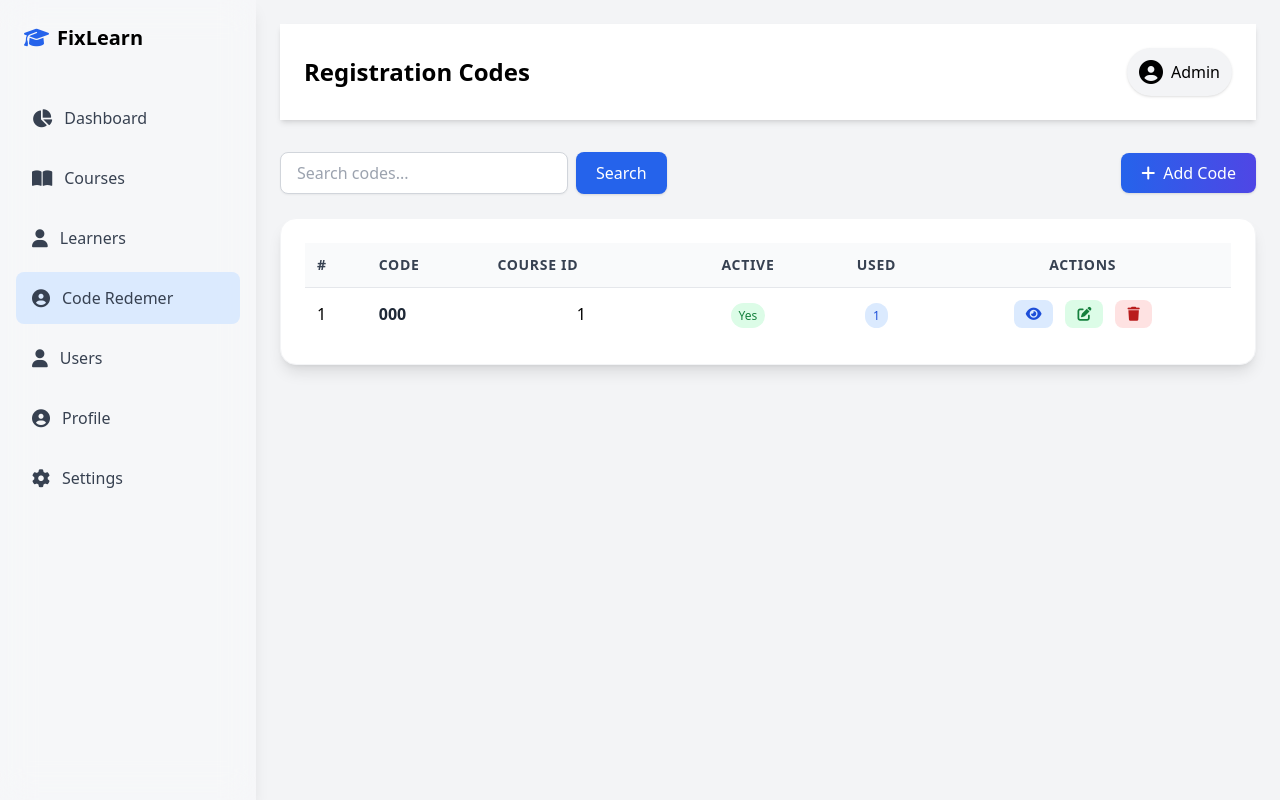
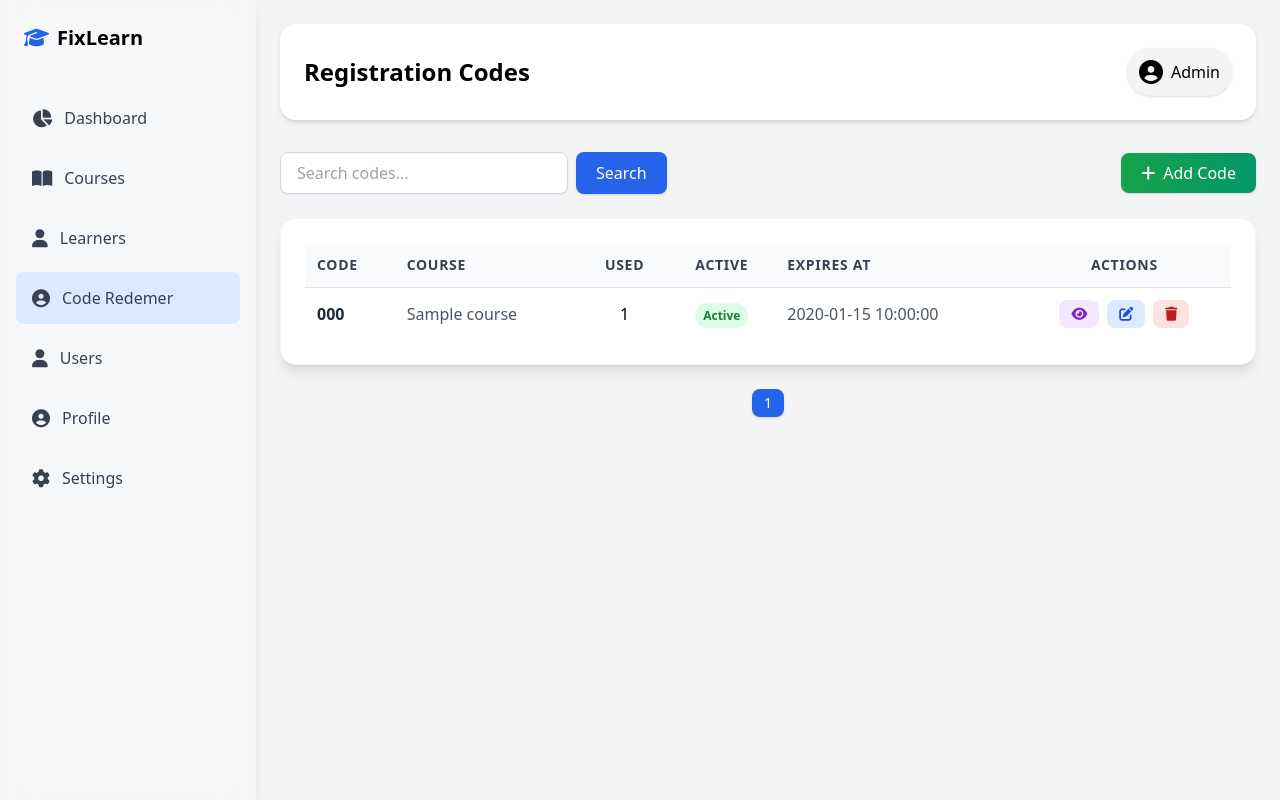
Before and after one commit to PrinceRamos7/Course-Ware, a PHP site: page /code_redeemer.php in a window 1280 px wide. Run offline with PHP 8.4, Linux system fonts and the light colour scheme; tables that the repository leaves empty or names only in its code hold one stand-in row (values such as "Sample post"); some libraries are stand-ins or nearby versions.

Commit message:
Courseware 2.0

```diff
--- a/Admin/code_redeemer.php
+++ b/Admin/code_redeemer.php
@@ -6,6 +6,9 @@ $limit = 5;
 $page = isset($_GET['page']) ? max(1, (int)$_GET['page']) : 1;
 $search = isset($_GET['search']) ? trim($_GET['search']) : '';
 $offset = ($page - 1) * $limit;
+
+// Fetch courses for dropdown
+$courses = $conn->query("SELECT id, title FROM courses ORDER BY title ASC")->fetchAll(PDO::FETCH_ASSOC);
 
 // Count total codes
 $count_sql = "SELECT COUNT(*) AS total FROM registration_codes";
@@ -18,10 +21,11 @@ else $stmt->execute();
 $total_codes = $stmt->fetch(PDO::FETCH_ASSOC)['total'];
 $total_pages = ceil($total_codes / $limit);
 
-// Fetch codes with usage count
+// Fetch codes with course title + usage count
 $codes_sql = "
-    SELECT rc.*, COUNT(rcu.id) AS used_count
+    SELECT rc.*, c.title AS course_title, COUNT(rcu.id) AS used_count
     FROM registration_codes rc
+    LEFT JOIN courses c ON rc.course_id = c.id
     LEFT JOIN registration_code_uses rcu ON rc.id = rcu.registration_code_id
 ";
 if ($search !== '') $codes_sql .= " WHERE rc.code LIKE :search";
@@ -39,17 +43,15 @@ $codes_result = $stmt->fetchAll(PDO::FETCH_ASSOC);
 <head>
 <meta charset="UTF-8"/>
 <meta name="viewport" content="width=device-width, initial-scale=1.0"/>
-<title>Registration Codes - Admin Panel</title>
+<title>Registration Codes - FixLearn</title>
 <script src="https://cdn.tailwindcss.com"></script>
 <link rel="stylesheet" href="https://cdnjs.cloudflare.com/ajax/libs/font-awesome/6.4.0/css/all.min.css"/>
 <style>
-.sidebar-modal {
-  position: absolute; right:0; top:0; height:100%; width:28rem;
-  background:white; padding:1.5rem; overflow-y:auto;
-  transform: translateX(100%); transition: transform 0.3s ease;
-}
+  .fade-slide { opacity: 0; transform: translateY(20px); transition: opacity .8s ease, transform .8s ease; }
+  .fade-slide.show { opacity: 1; transform: translateY(0); }
+  .sidebar-modal { position: fixed; top: 0; right: 0; height: 100%; max-width: 32rem; background: white; z-index: 50; transform: translateX(100%); transition: transform 0.3s ease; overflow-y: auto; box-shadow: -4px 0 12px rgba(0,0,0,0.2); padding: 1.5rem; }
   .sidebar-modal.show { transform: translateX(0); }
-.modal-overlay { position:absolute; inset:0; background:black; opacity:0.4; }
+  .modal-overlay { position: fixed; inset: 0; background: rgba(0,0,0,0.4); z-index: 40; }
 </style>
 </head>
 <body class="bg-gray-100 min-h-screen flex">
@@ -57,7 +59,7 @@ $codes_result = $stmt->fetchAll(PDO::FETCH_ASSOC);
 
 <div class="flex-1 flex flex-col p-6">
   <!-- Header -->
-  <header class="bg-white shadow-md p-6 flex justify-between items-center mb-8">
+  <header class="bg-white shadow-md p-6 flex justify-between items-center mb-8 rounded-2xl">
     <h1 class="text-2xl font-bold">Registration Codes</h1>
     <button class="flex items-center space-x-2 px-3 py-2 rounded-full shadow bg-gray-100 hover:bg-gray-200 transition">
       <i class="fas fa-user-circle text-2xl"></i><span>Admin</span>
@@ -66,72 +68,49 @@ $codes_result = $stmt->fetchAll(PDO::FETCH_ASSOC);
 
   <!-- Search + Add -->
   <div class="flex flex-col sm:flex-row justify-between items-center mb-6 gap-3">
-    <!-- Search -->
     <form method="GET" class="flex w-full sm:w-auto gap-2">
-      <input
-        type="text"
-        name="search"
-        value="<?= htmlspecialchars($search); ?>"
-        placeholder="Search codes..."
-        class="w-full sm:w-72 px-4 py-2 border border-gray-300 rounded-lg shadow-sm focus:outline-none focus:ring-2 focus:ring-blue-500 focus:border-blue-500 transition"
-      >
-      <button
-        type="submit"
-        class="px-5 py-2 bg-blue-600 text-white font-medium rounded-lg shadow hover:bg-blue-700 active:scale-95 transition"
-      >
-        Search
-      </button>
+      <input type="text" name="search" value="<?= htmlspecialchars($search); ?>" placeholder="Search codes..." class="w-full sm:w-72 px-4 py-2 border border-gray-300 rounded-lg shadow-sm focus:outline-none focus:ring-2 focus:ring-blue-500 transition">
+      <button type="submit" class="px-5 py-2 bg-blue-600 text-white font-medium rounded-lg shadow hover:bg-blue-700 transition">Search</button>
     </form>
-
-    <!-- Add Code -->
-    <button
-      id="openAddCode"
-      class="flex items-center gap-2 px-5 py-2 bg-gradient-to-r from-blue-600 to-indigo-600 text-white font-medium rounded-lg shadow hover:from-blue-700 hover:to-indigo-700 active:scale-95 transition"
-    >
+    <button id="openAddModal" class="flex items-center gap-2 px-5 py-2 bg-gradient-to-r from-green-600 to-emerald-600 text-white font-medium rounded-lg shadow hover:from-green-700 hover:to-emerald-700 transition">
       <i class="fas fa-plus"></i> Add Code
     </button>
   </div>
 
   <!-- Codes Table -->
-  <div class="bg-white p-6 rounded-2xl shadow-lg border border-gray-100 overflow-hidden">
+  <div class="bg-white p-6 rounded-2xl shadow-lg border border-gray-100 overflow-hidden fade-slide">
     <div class="overflow-x-auto">
       <table class="w-full text-left border-collapse">
         <thead>
           <tr class="bg-gray-50 text-gray-700 text-sm uppercase tracking-wider">
-            <th class="p-3 border-b font-semibold">#</th>
             <th class="p-3 border-b font-semibold">Code</th>
-            <th class="p-3 border-b font-semibold">Course ID</th>
+            <th class="p-3 border-b font-semibold">Course</th>
+            <th class="p-3 border-b font-semibold text-center">Used</th>
             <th class="p-3 border-b font-semibold text-center">Active</th>
-            <th class="p-3 border-b font-semibold text-center">Used</th>
+            <th class="p-3 border-b font-semibold">Expires At</th>
             <th class="p-3 border-b font-semibold text-center">Actions</th>
           </tr>
         </thead>
         <tbody class="divide-y divide-gray-100">
-          <?php if (!empty($codes_result)): ?>
-            <?php $i = $offset + 1; foreach ($codes_result as $row): ?>
+          <?php if ($codes_result): ?>
+            <?php foreach ($codes_result as $row): ?>
               <tr class="hover:bg-gray-50 transition">
-                <td class="p-3"><?= $i++; ?></td>
                 <td class="p-3 font-semibold text-gray-800"><?= htmlspecialchars($row['code']); ?></td>
-                <td class="p-3 text-center"><?= $row['course_id']; ?></td>
+                <td class="p-3 text-gray-600"><?= htmlspecialchars($row['course_title'] ?? 'N/A'); ?></td>
+                <td class="p-3 text-center"><?= $row['used_count']; ?></td>
                 <td class="p-3 text-center">
-                  <?= $row['active'] ? '<span class="px-2 py-1 bg-green-100 text-green-700 rounded-full text-xs">Yes</span>'
-                                     : '<span class="px-2 py-1 bg-red-100 text-red-700 rounded-full text-xs">No</span>'; ?>
+                  <?= $row['active'] ? '<span class="px-2 py-1 text-xs font-semibold bg-green-100 text-green-700 rounded-full">Active</span>' : '<span class="px-2 py-1 text-xs font-semibold bg-red-100 text-red-700 rounded-full">Inactive</span>'; ?>
                 </td>
-                <td class="p-3 text-center">
-                  <span class="px-2 py-1 bg-blue-100 text-blue-700 rounded-full text-xs"><?= $row['used_count']; ?></span>
-                </td>
-                <td class="p-3 flex justify-center gap-3">
-                  <!-- View students button -->
-                  <button
-                    class="px-3 py-1 text-sm font-medium bg-blue-100 text-blue-700 rounded-lg hover:bg-blue-200 transition viewCodeBtn"
+                <td class="p-3 text-gray-600"><?= $row['expires_at']; ?></td>
+                <td class="p-3 flex justify-center gap-2">
+                  <!-- View Users -->
+                  <button class="viewBtn px-3 py-1 text-sm font-medium bg-purple-100 text-purple-700 rounded-lg hover:bg-purple-200 transition"
                     data-id="<?= $row['id']; ?>"
                     data-code="<?= htmlspecialchars($row['code']); ?>">
                     <i class="fas fa-eye"></i>
                   </button>
-
-                  <!-- Edit button -->
-                  <button
-                     class="px-3 py-1 text-sm font-medium bg-green-100 text-green-700 rounded-lg hover:bg-green-200 transition editCodeBtn"
+                  <!-- Edit -->
+                  <button class="editBtn px-3 py-1 text-sm font-medium bg-blue-100 text-blue-700 rounded-lg hover:bg-blue-200 transition"
                     data-id="<?= $row['id']; ?>"
                     data-code="<?= htmlspecialchars($row['code']); ?>"
                     data-course="<?= $row['course_id']; ?>"
@@ -139,11 +118,8 @@ $codes_result = $stmt->fetchAll(PDO::FETCH_ASSOC);
                     data-expires="<?= $row['expires_at']; ?>">
                     <i class="fas fa-edit"></i>
                   </button>
-
-                  <!-- Delete button -->
-                  <a href="registration_code_code.php?id=<?= $row['id']; ?>"
-                     onclick="return confirm('Delete this code?');"
-                     class="px-3 py-1 text-sm font-medium bg-red-100 text-red-700 rounded-lg hover:bg-red-200 transition">
+                  <!-- Delete -->
+                  <a href="registration_code.php?action=delete&id=<?= $row['id']; ?>" onclick="return confirm('Delete this code?');" class="px-3 py-1 text-sm font-medium bg-red-100 text-red-700 rounded-lg hover:bg-red-200 transition">
                     <i class="fas fa-trash"></i>
                   </a>
                 </td>
@@ -151,196 +127,186 @@ $codes_result = $stmt->fetchAll(PDO::FETCH_ASSOC);
             <?php endforeach; ?>
           <?php else: ?>
             <tr>
-              <td colspan="6" class="p-6 text-center text-gray-500">No registration codes found.</td>
+              <td colspan="6" class="p-4 text-center text-gray-500">No codes found.</td>
             </tr>
           <?php endif; ?>
         </tbody>
       </table>
     </div>
+  </div>
 
   <!-- Pagination -->
-    <?php if ($total_pages > 1): ?>
-      <div class="mt-6 flex justify-center flex-wrap gap-2">
-        <?php for($p=1; $p<=$total_pages; $p++): ?>
-          <a href="?page=<?= $p; ?>&search=<?= urlencode($search); ?>"
-             class="px-4 py-2 rounded-lg text-sm font-medium shadow-sm transition
-             <?= $p==$page ? 'bg-blue-600 text-white shadow-md' : 'bg-gray-100 text-gray-700 hover:bg-gray-200'; ?>">
-            <?= $p; ?>
-          </a>
+  <div class="mt-6 flex justify-center space-x-2">
+    <?php for ($i = 1; $i <= $total_pages; $i++): ?>
+      <a href="?page=<?= $i ?>&search=<?= urlencode($search) ?>" class="px-3 py-1 rounded-lg text-sm font-medium <?= $i == $page ? 'bg-blue-600 text-white shadow' : 'bg-gray-200 hover:bg-gray-300' ?>"><?= $i ?></a>
     <?php endfor; ?>
-      </div>
-    <?php endif; ?>
   </div>
 </div>
 
-<!-- Add Code Modal -->
-<div id="addCodeModal" class="hidden fixed inset-0 z-50 flex">
-  <div class="modal-overlay" id="closeAddCode"></div>
-  <div class="sidebar-modal" id="addCodeContent">
-    <h3 class="text-2xl font-bold mb-4">Add Registration Code</h3>
-    <form method="POST" action="registration_code_code.php">
+<!-- View Modal -->
+<div id="viewModal" class="hidden modal-overlay flex items-center justify-center">
+  <div id="viewContent" class="sidebar-modal w-full sm:w-[32rem]">
+    <h2 class="text-xl font-bold mb-4">Users of Code <span id="viewCodeName"></span></h2>
+    <div id="viewUsers" class="space-y-2">
+      <p class="text-gray-500">Loading...</p>
+    </div>
+    <div class="flex justify-end mt-4">
+      <button id="closeView" class="px-4 py-2 bg-gray-200 rounded-lg hover:bg-gray-300 transition">Close</button>
+    </div>
+  </div>
+</div>
+
+<!-- Add Modal -->
+<div id="addModal" class="hidden modal-overlay flex items-center justify-center">
+  <div id="addContent" class="sidebar-modal">
+    <h2 class="text-xl font-bold mb-4">Add Code</h2>
+    <form method="post" action="registration_code.php" class="space-y-4">
       <input type="hidden" name="action" value="add">
-      <div class="mb-4">
-        <label class="block text-gray-700 mb-1">Code</label>
-        <input type="text" name="code" class="w-full p-3 border rounded-lg focus:outline-none focus:ring-2 focus:ring-blue-500" required>
+      <div>
+        <label class="block mb-1 font-medium">Code</label>
+        <input type="text" name="code" class="w-full p-2 border rounded-lg" required>
       </div>
-      <div class="mb-4">
-        <label class="block text-gray-700 mb-1">Course ID</label>
-        <input type="number" name="course_id" class="w-full p-3 border rounded-lg focus:outline-none focus:ring-2 focus:ring-blue-500" required>
+      <div>
+        <label class="block mb-1 font-medium">Course</label>
+        <select name="course_id" class="w-full p-2 border rounded-lg" required>
+          <option value="">-- Select Course --</option>
+          <?php foreach ($courses as $c): ?>
+            <option value="<?= $c['id']; ?>"><?= htmlspecialchars($c['title']); ?></option>
+          <?php endforeach; ?>
+        </select>
       </div>
-      <div class="mb-4">
-        <label class="block text-gray-700 mb-1">Expires At</label>
-        <input type="datetime-local" name="expires_at" class="w-full p-3 border rounded-lg focus:outline-none focus:ring-2 focus:ring-blue-500">
+      <div>
+        <label class="block mb-1 font-medium">Active</label>
+        <select name="active" class="w-full p-2 border rounded-lg">
+          <option value="1">Yes</option>
+          <option value="0">No</option>
+        </select>
+      </div>
+      <div>
+        <label class="block mb-1 font-medium">Expires At</label>
+        <input type="datetime-local" name="expires_at" class="w-full p-2 border rounded-lg">
       </div>
       <div class="flex justify-end gap-2">
-        <button type="button" id="cancelAddCode" class="px-4 py-2 bg-gray-200 rounded-md hover:bg-gray-300 transition">Cancel</button>
-        <button type="submit" name="btn_add" class="px-4 py-2 bg-blue-600 text-white rounded-md hover:bg-blue-700 transition">Add</button>
+        <button type="button" id="closeAdd" class="px-4 py-2 bg-gray-200 rounded-lg hover:bg-gray-300 transition">Cancel</button>
+        <button type="submit" name="btn_save" class="px-4 py-2 bg-green-600 text-white rounded-lg hover:bg-green-700 transition">Save</button>
       </div>
     </form>
   </div>
 </div>
 
-<!-- Edit Code Modal -->
-<div id="editCodeModal" class="hidden fixed inset-0 z-50 flex">
-  <div class="modal-overlay" id="closeEditCode"></div>
-  <div class="sidebar-modal" id="editCodeContent">
-    <h3 class="text-2xl font-bold mb-4">Edit Registration Code</h3>
-    <form method="POST" action="registration_code_code.php">
+<!-- Edit Modal -->
+<div id="editModal" class="hidden modal-overlay flex items-center justify-center">
+  <div id="editContent" class="sidebar-modal">
+    <h2 class="text-xl font-bold mb-4">Edit Code</h2>
+    <form method="post" action="registration_code.php" class="space-y-4">
       <input type="hidden" name="action" value="edit">
       <input type="hidden" name="id" id="editCodeId">
-      <div class="mb-4">
-        <label class="block text-gray-700 mb-1">Code</label>
-        <input type="text" name="code" id="editCode" class="w-full p-3 border rounded-lg focus:outline-none focus:ring-2 focus:ring-blue-500" required>
+      <div>
+        <label class="block mb-1 font-medium">Code</label>
+        <input type="text" name="code" id="editCode" class="w-full p-2 border rounded-lg" required>
       </div>
-      <div class="mb-4">
-        <label class="block text-gray-700 mb-1">Course ID</label>
-        <input type="number" name="course_id" id="editCourse" class="w-full p-3 border rounded-lg focus:outline-none focus:ring-2 focus:ring-blue-500" required>
+      <div>
+        <label class="block mb-1 font-medium">Course</label>
+        <select name="course_id" id="editCourse" class="w-full p-2 border rounded-lg" required>
+          <option value="">-- Select Course --</option>
+          <?php foreach ($courses as $c): ?>
+            <option value="<?= $c['id']; ?>"><?= htmlspecialchars($c['title']); ?></option>
+          <?php endforeach; ?>
+        </select>
       </div>
-      <div class="mb-4">
-        <label class="block text-gray-700 mb-1">Active</label>
-        <select name="active" id="editActive" class="w-full p-3 border rounded-lg focus:outline-none focus:ring-2 focus:ring-blue-500">
+      <div>
+        <label class="block mb-1 font-medium">Active</label>
+        <select name="active" id="editActive" class="w-full p-2 border rounded-lg">
           <option value="1">Yes</option>
           <option value="0">No</option>
         </select>
       </div>
-      <div class="mb-4">
-        <label class="block text-gray-700 mb-1">Expires At</label>
-        <input type="datetime-local" name="expires_at" id="editExpires" class="w-full p-3 border rounded-lg focus:outline-none focus:ring-2 focus:ring-blue-500">
+      <div>
+        <label class="block mb-1 font-medium">Expires At</label>
+        <input type="datetime-local" name="expires_at" id="editExpires" class="w-full p-2 border rounded-lg">
       </div>
       <div class="flex justify-end gap-2">
-        <button type="button" id="cancelEditCode" class="px-4 py-2 bg-gray-200 rounded-md hover:bg-gray-300 transition">Cancel</button>
-        <button type="submit" name="btn_edit" class="px-4 py-2 bg-green-600 text-white rounded-md hover:bg-green-700 transition">Save</button>
+        <button type="button" id="closeEdit" class="px-4 py-2 bg-gray-200 rounded-lg hover:bg-gray-300 transition">Cancel</button>
+        <button type="submit" class="px-4 py-2 bg-blue-600 text-white rounded-lg hover:bg-blue-700 transition">Update</button>
       </div>
     </form>
   </div>
 </div>
 
-<!-- View Students Modal -->
-<div id="viewStudentsModal" class="hidden fixed inset-0 z-50 flex">
-  <div class="modal-overlay" id="closeViewStudents"></div>
-  <div class="sidebar-modal" id="viewStudentsContent">
-    <h3 class="text-2xl font-bold mb-4">Students Using Code: <span id="viewCodeLabel"></span></h3>
-    <div class="overflow-x-auto">
-      <table class="w-full text-left border-collapse">
-        <thead>
-          <tr class="bg-gray-50 text-gray-700 text-sm uppercase tracking-wider">
-            <th class="p-3 border-b font-semibold">#</th>
-            <th class="p-3 border-b font-semibold">Student Name</th>
-            <th class="p-3 border-b font-semibold">Email</th>
-            <th class="p-3 border-b font-semibold">Used At</th>
-          </tr>
-        </thead>
-        <tbody id="viewStudentsTable" class="divide-y divide-gray-100">
-          <tr><td colspan="4" class="p-6 text-center text-gray-500">Loading...</td></tr>
-        </tbody>
-      </table>
-    </div>
-    <div class="flex justify-end mt-4">
-      <button type="button" id="cancelViewStudents" class="px-4 py-2 bg-gray-200 rounded-md hover:bg-gray-300 transition">Close</button>
-    </div>
-  </div>
-</div>
+<script>
+document.addEventListener("DOMContentLoaded", () => {
+  document.querySelectorAll(".fade-slide").forEach(el => el.classList.add("show"));
 
-<script>
   // Add Modal
-  const openAddBtn = document.getElementById('openAddCode');
-  const addModal = document.getElementById('addCodeModal');
-  const addContent = document.getElementById('addCodeContent');
-  const closeAddBtn = document.getElementById('closeAddCode');
-  const cancelAddBtn = document.getElementById('cancelAddCode');
-  function openAddModal(){addModal.classList.remove('hidden');setTimeout(()=>addContent.classList.add('show'),10);}
-  function closeAddModal(){addContent.classList.remove('show');setTimeout(()=>addModal.classList.add('hidden'),300);}
-  openAddBtn.addEventListener('click',openAddModal);
-  closeAddBtn.addEventListener('click',closeAddModal);
-  cancelAddBtn.addEventListener('click',closeAddModal);
+  const addModal = document.getElementById("addModal");
+  const addContent = document.getElementById("addContent");
+  document.getElementById("openAddModal").addEventListener("click", () => {
+    addModal.classList.remove("hidden"); addContent.classList.add("show");
+  });
+  document.getElementById("closeAdd").addEventListener("click", () => {
+    addModal.classList.add("hidden"); addContent.classList.remove("show");
+  });
 
   // Edit Modal
-  const editBtns = document.querySelectorAll('.editCodeBtn');
-  const editModal = document.getElementById('editCodeModal');
-  const editContent = document.getElementById('editCodeContent');
-  const closeEditBtn = document.getElementById('closeEditCode');
-  const cancelEditBtn = document.getElementById('cancelEditCode');
-  const editCodeId = document.getElementById('editCodeId');
-  const editCode = document.getElementById('editCode');
-  const editCourse = document.getElementById('editCourse');
-  const editActive = document.getElementById('editActive');
-  const editExpires = document.getElementById('editExpires');
-  editBtns.forEach(btn=>{
-    btn.addEventListener('click',()=>{
-      editCodeId.value=btn.dataset.id;
-      editCode.value=btn.dataset.code;
-      editCourse.value=btn.dataset.course;
-      editActive.value=btn.dataset.active;
-      editExpires.value=btn.dataset.expires?btn.dataset.expires.replace(' ','T'):'';
-      editModal.classList.remove('hidden');
-      setTimeout(()=>editContent.classList.add('show'),10);
+  const editModal = document.getElementById("editModal");
+  const editContent = document.getElementById("editContent");
+  const editBtns = document.querySelectorAll(".editBtn");
+  const editCodeId = document.getElementById("editCodeId");
+  const editCode = document.getElementById("editCode");
+  const editCourse = document.getElementById("editCourse");
+  const editActive = document.getElementById("editActive");
+  const editExpires = document.getElementById("editExpires");
+
+  editBtns.forEach(btn => {
+    btn.addEventListener("click", () => {
+      if (btn.dataset.active === "1") {
+        alert("This code is active and cannot be edited.");
+        return;
+      }
+      editCodeId.value = btn.dataset.id;
+      editCode.value = btn.dataset.code;
+      editCourse.value = btn.dataset.course;
+      editActive.value = btn.dataset.active;
+      editExpires.value = btn.dataset.expires ? btn.dataset.expires.replace(" ", "T") : "";
+      editModal.classList.remove("hidden"); editContent.classList.add("show");
     });
   });
-  function closeEditModal(){editContent.classList.remove('show');setTimeout(()=>editModal.classList.add('hidden'),300);}
-  closeEditBtn.addEventListener('click',closeEditModal);
-  cancelEditBtn.addEventListener('click',closeEditModal);
+  document.getElementById("closeEdit").addEventListener("click", () => {
+    editModal.classList.add("hidden"); editContent.classList.remove("show");
+  });
 
-  // View Students Modal
-  const viewBtns = document.querySelectorAll('.viewCodeBtn');
-  const viewModal = document.getElementById('viewStudentsModal');
-  const viewContent = document.getElementById('viewStudentsContent');
-  const closeViewBtn = document.getElementById('closeViewStudents');
-  const cancelViewBtn = document.getElementById('cancelViewStudents');
-  const viewCodeLabel = document.getElementById('viewCodeLabel');
-  const viewStudentsTable = document.getElementById('viewStudentsTable');
+  // View Modal
+  const viewModal = document.getElementById("viewModal");
+  const viewContent = document.getElementById("viewContent");
+  const viewUsers = document.getElementById("viewUsers");
+  const viewCodeName = document.getElementById("viewCodeName");
+  document.querySelectorAll(".viewBtn").forEach(btn => {
+    btn.addEventListener("click", () => {
+      viewCodeName.textContent = btn.dataset.code;
+      viewUsers.innerHTML = "<p class='text-gray-500'>Loading...</p>";
+      viewModal.classList.remove("hidden"); viewContent.classList.add("show");
 
-  viewBtns.forEach(btn=>{
-    btn.addEventListener('click',async()=>{
-      const codeId = btn.dataset.id;
-      const codeLabel = btn.dataset.code;
-      viewCodeLabel.textContent = codeLabel;
-      viewStudentsTable.innerHTML='<tr><td colspan="4" class="p-6 text-center text-gray-500">Loading...</td></tr>';
-      viewModal.classList.remove('hidden');
-      setTimeout(()=>viewContent.classList.add('show'),10);
-      try{
-        const response = await fetch(`registration_code_view.php?code_id=${codeId}`);
-        const data = await response.json();
-        if(data.length===0){
-          viewStudentsTable.innerHTML='<tr><td colspan="4" class="p-6 text-center text-gray-500">No student has used this code yet.</td></tr>';
-        }else{
-          viewStudentsTable.innerHTML=data.map((s,i)=>`
-            <tr class="hover:bg-gray-50 transition">
-              <td class="p-3">${i+1}</td>
-              <td class="p-3">${s.first_name} ${s.last_name}</td>
-              <td class="p-3">${s.email}</td>
-              <td class="p-3">${s.used_at}</td>
-            </tr>`).join('');
-        }
-      }catch(err){
-        console.error(err);
-        viewStudentsTable.innerHTML='<tr><td colspan="4" class="p-6 text-center text-red-500">Error loading students.</td></tr>';
+      fetch("view_code_users.php?id=" + btn.dataset.id)
+        .then(res => res.json())
+        .then(data => {
+          if (data.length > 0) {
+            viewUsers.innerHTML = data.map(u => `
+              <div class="p-3 border rounded-lg shadow-sm bg-gray-50">
+                <p class="font-semibold">${u.first_name} ${u.last_name}</p>
+                <p class="text-sm text-gray-500">Used at: ${u.used_at}</p>
+              </div>
+            `).join("");
+          } else {
+            viewUsers.innerHTML = "<p class='text-gray-500'>No students used this code yet.</p>";
           }
         });
     });
+  });
+  document.getElementById("closeView").addEventListener("click", () => {
+    viewModal.classList.add("hidden"); viewContent.classList.remove("show");
+  });
+});
+</script>
 
-  function closeViewModal(){viewContent.classList.remove('show');setTimeout(()=>viewModal.classList.add('hidden'),300);}
-  closeViewBtn.addEventListener('click',closeViewModal);
-  cancelViewBtn.addEventListener('click',closeViewModal);
-</script>
 </body>
 </html>
```
Also changed, not shown: Admin/registration_code.php (added, +63 -0 lines). Lines whose indentation alone changed are shown as unchanged.
